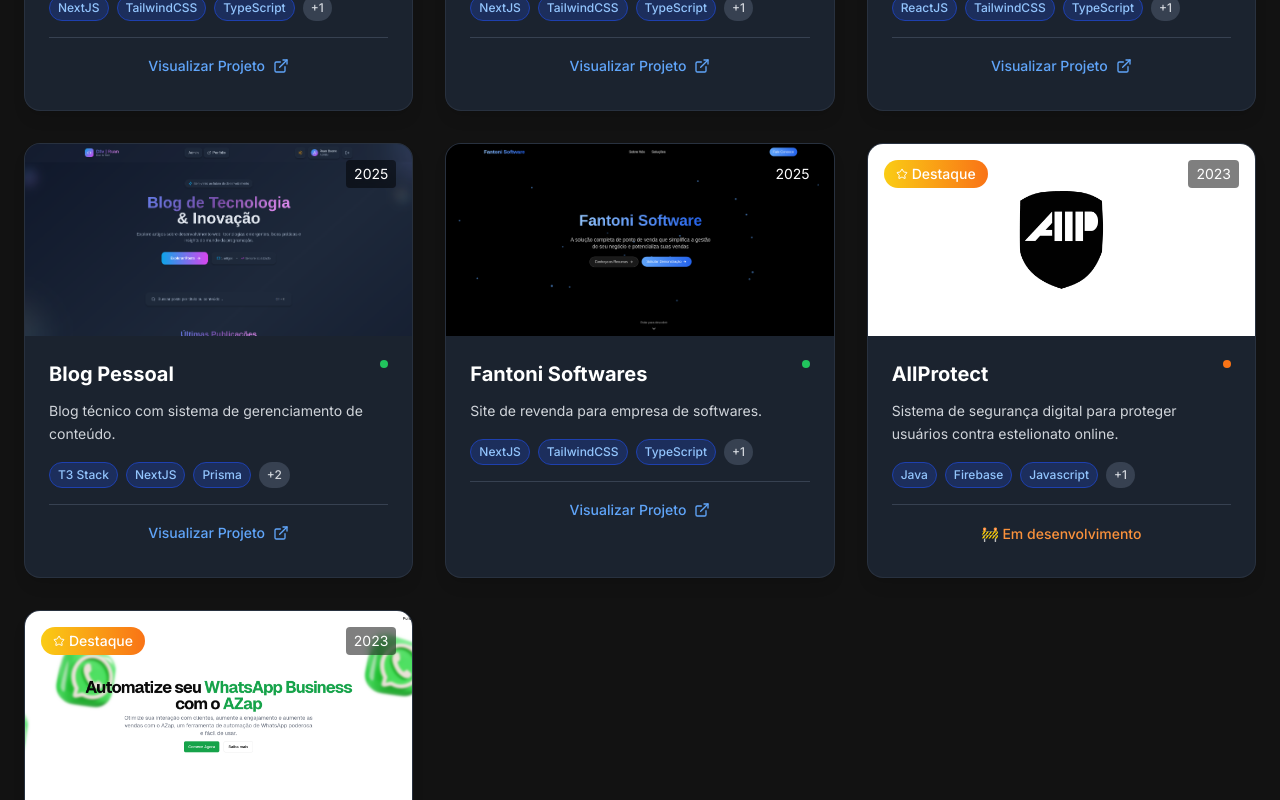
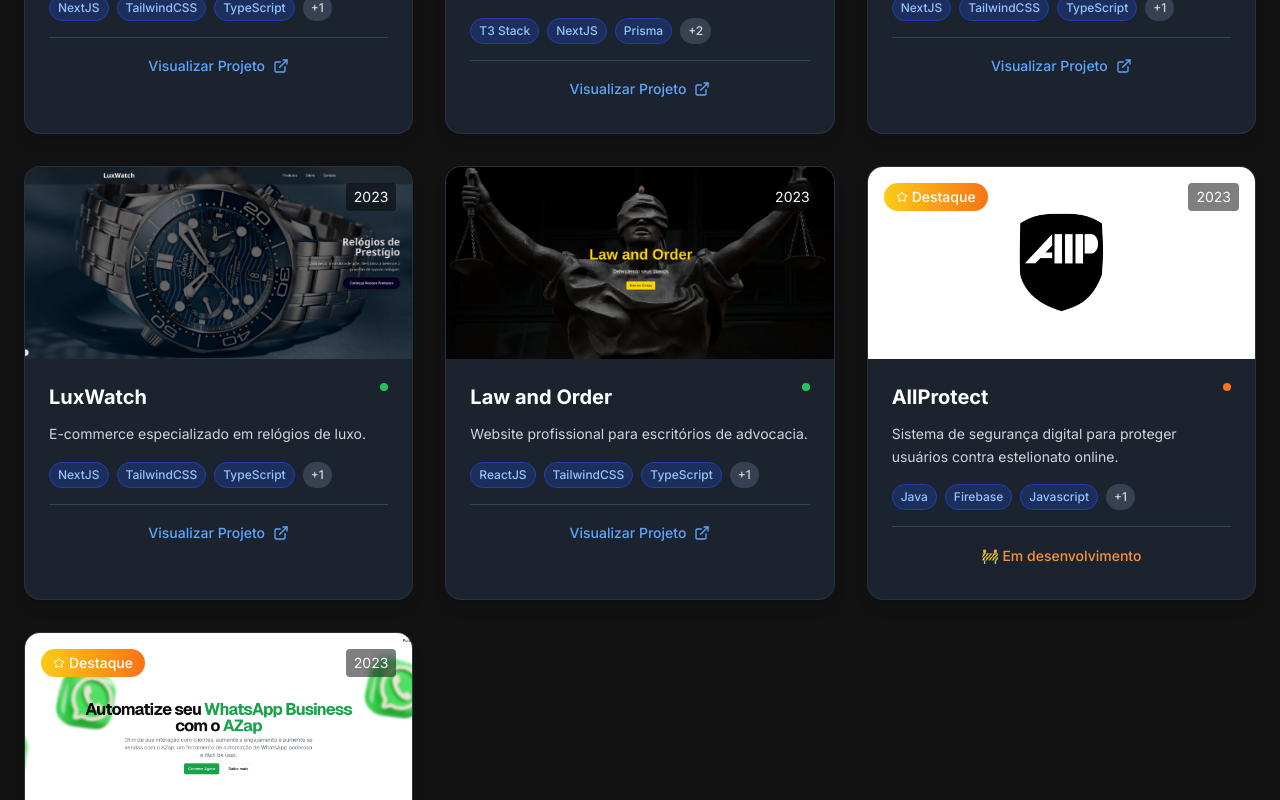
Before and after one commit to rbxyz/site-portfolio, a Next.js app: page /pages/projects in a window 1280 px wide. Shown: the part 1646-2446 px from the top of the page. Built offline with nearby package versions, Linux system fonts and the light colour scheme.

Commit message:
changing dates filter

```diff
--- a/src/app/pages/projects/page.tsx
+++ b/src/app/pages/projects/page.tsx
@@ -153,7 +153,8 @@
   const sortedProjects = [...featuredProjects, ...otherProjects].sort((a, b) => {
     if (a.link && !b.link) return -1;
     if (!a.link && b.link) return 1;
-    return 0;
+    // Adicionando ordenação por ano (mais recente primeiro)
+    return parseInt(b.year) - parseInt(a.year);
   });
 
   const filterButtons = [
```
